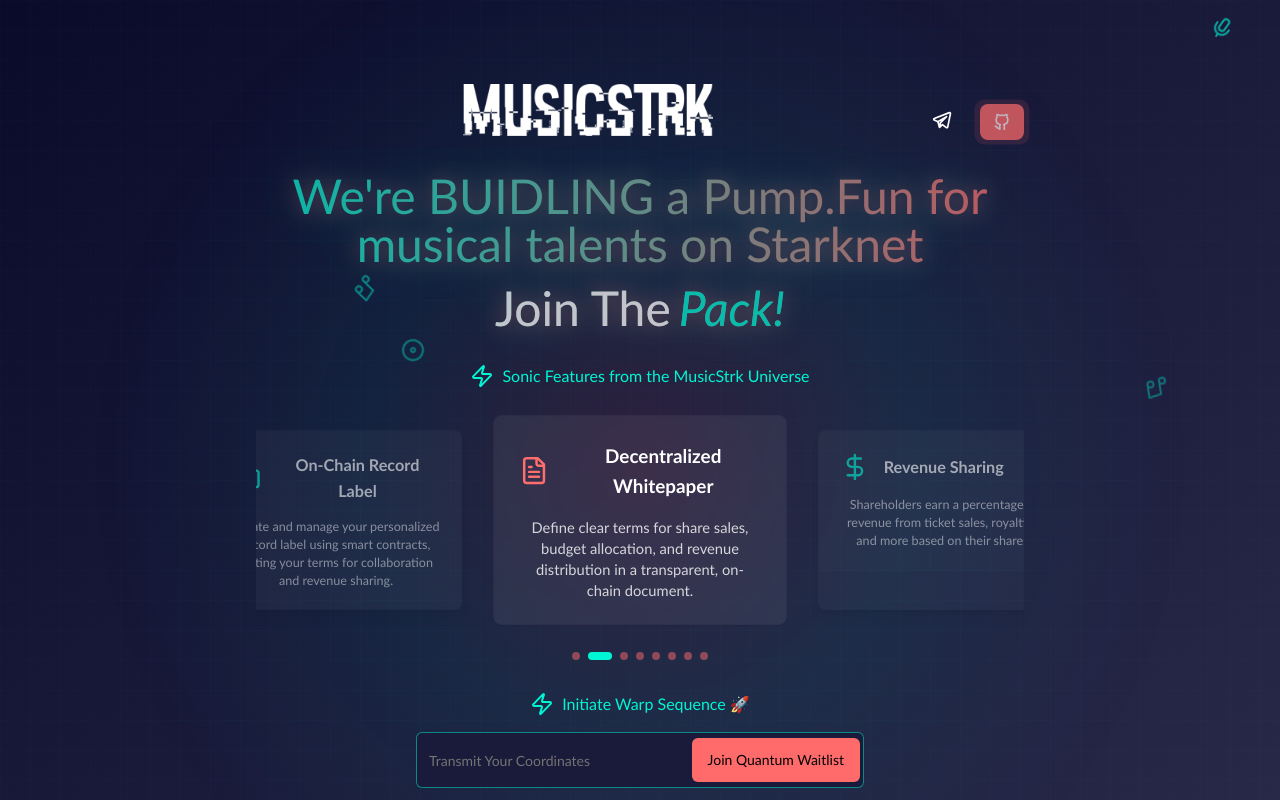
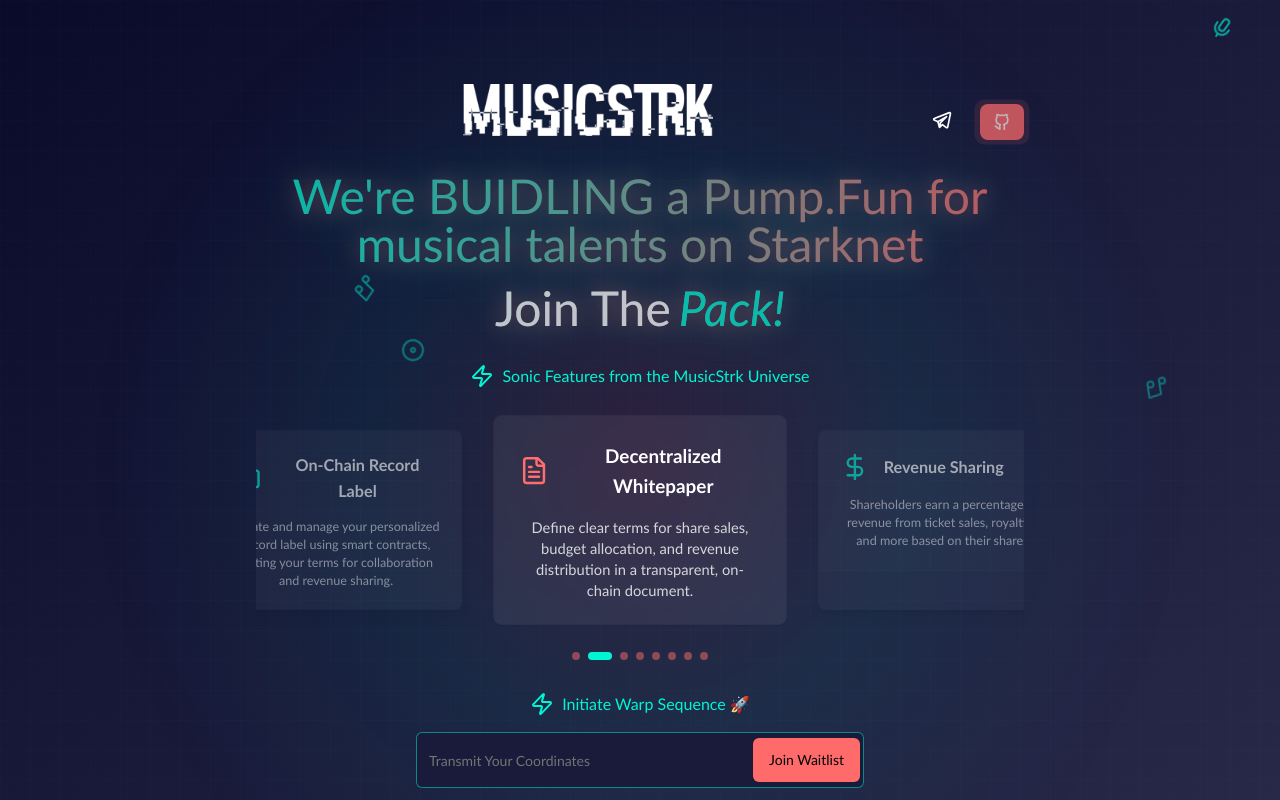
Before and after one commit to hackinsync/musicstrk, a Next.js app in the folder webapp/: page / in a window 1280 px wide. Built offline with nearby package versions, Linux system fonts and the light colour scheme; a web font is replaced by a local one.

Commit message:
fix: changed wailist button text and updated bottom links layout on smaller devices

```diff
--- a/webapp/components/Hero.tsx
+++ b/webapp/components/Hero.tsx
@@ -257,13 +257,13 @@
                                 onClick={handleSubmit}
                                 disabled={loading}
                             >
-                                {loading ? "Warping..." : "Join Quantum Waitlist"}
+                                {loading ? "Warping..." : "Join Waitlist"}
                             </Button>
                         </div>
                     </div>
 
                     {/* Additional Links */}
-                    <div className="mt-8 flex flex-col md:flex-row justify-center items-center space-x-8">
+                    <div className="mt-8 flex flex-col md:flex-row md:justify-center justify-center items-center md:items-center md:space-x-8">
                         <Link
                             href="https://github.com/hackinsync/musicstrk/"
                             className="flex items-center text-[#00f5d4]
```
